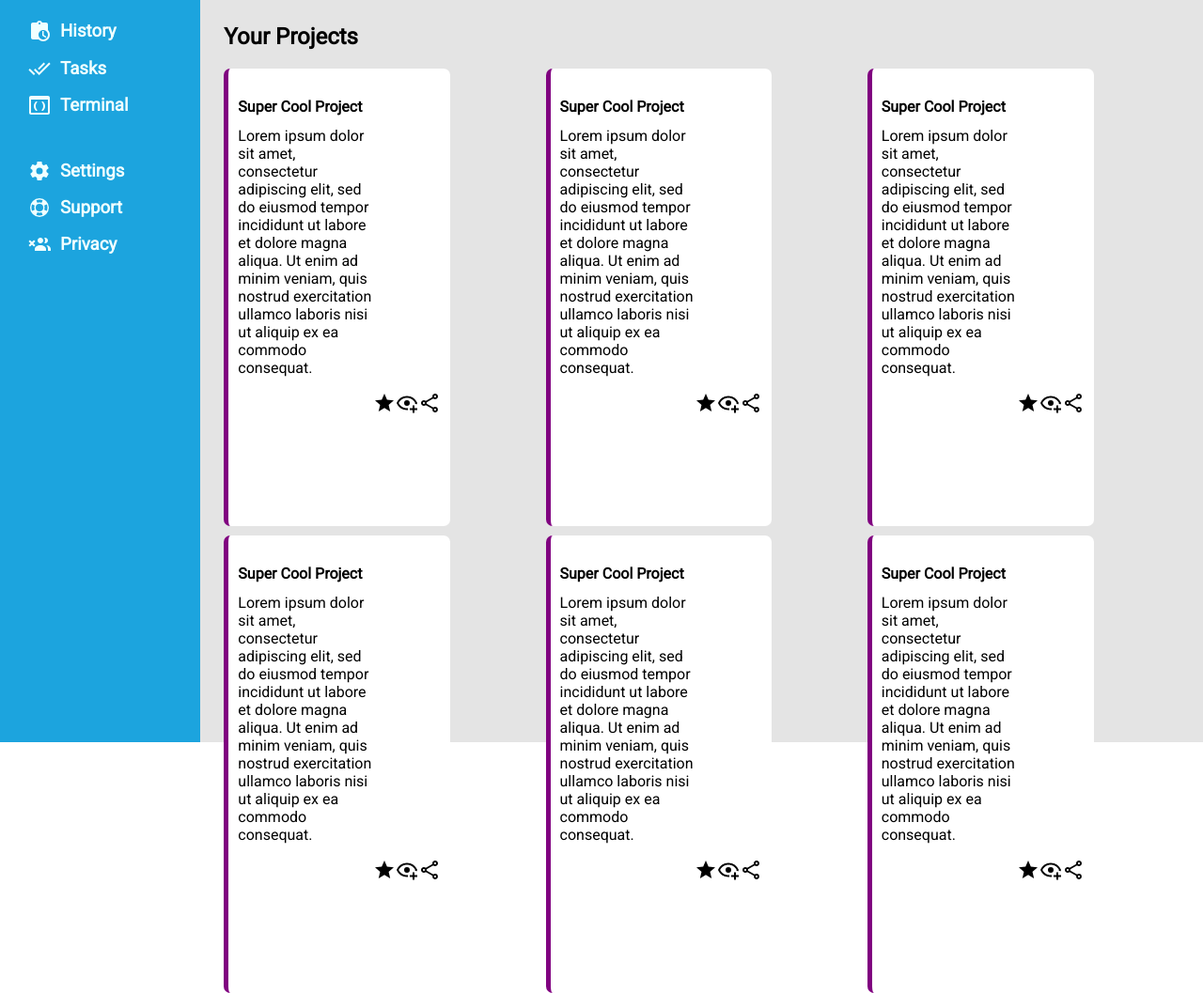
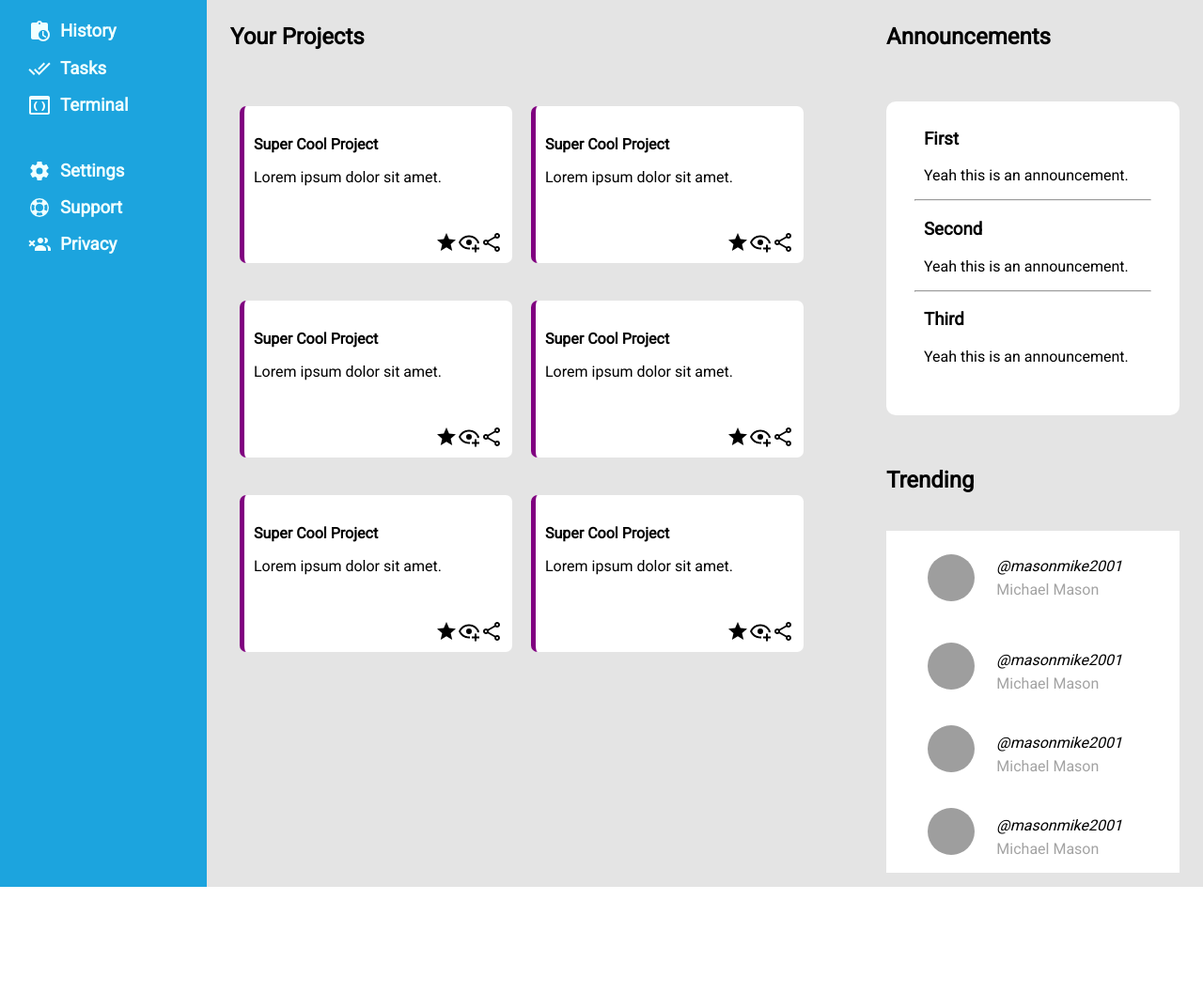
Before and after one commit to masonmike2001/admin-dashboard, a plain HTML site: page index.html in a window 1280 px wide. Shown: the part 230-1287 px from the top of the page at 94% size. After the commit the page ends 1174 px from the top, so only its background shows below. Drawn offline with Linux system fonts and the light colour scheme; grey boxes are pictures that could not be loaded.

Commit message:
A: completed announcements and trending sections, revamped proportions and margins, and appearance on different sized screens

```diff
--- a/index.html
+++ b/index.html
@@ -20,7 +20,7 @@
                     <svg id="head" style="width:34px;height:34px" viewBox="0 0 24 24">
                         <path fill="currentColor" d="M20 3H4C2.9 3 2 3.9 2 5V19C2 20.1 2.9 21 4 21H20C21.1 21 22 20.1 22 19V5C22 3.9 21.1 3 20 3M8 19H5V17H8V19M8 16H5V14H8V16M8 13H5V11H8V13M13.5 19H10.5V17H13.5V19M13.5 16H10.5V14H13.5V16M13.5 13H10.5V11H13.5V13M19 19H16V17H19V19M19 16H16V14H19V16M19 13H16V11H19V13M19 9H5V5H19V9Z" />
                     </svg>
-                    <h3>Dashboard</h3>
+                    <h3 id="title-txt">Dashboard</h3>
                 </div>
                 <div class="side-item">
                     <svg style="width:24px;height:24px" viewBox="0 0 24 24">
@@ -104,9 +104,10 @@
             <div id="main-content">
                 <h2>Your Projects</h2>
                 <div id="projects">
+
                     <div class="project-card">
                         <h4>Super Cool Project</h4>
-                            <p>Lorem ipsum dolor sit amet, consectetur adipiscing elit, sed do eiusmod tempor incididunt ut labore et dolore magna aliqua. Ut enim ad minim veniam, quis nostrud exercitation ullamco laboris nisi ut aliquip ex ea commodo consequat.</p>
+                        <p>Lorem ipsum dolor sit amet.</p>
                         <svg id="star" style="width:24px;height:24px" viewBox="0 0 24 24">
                             <path fill="currentColor" d="M12,17.27L18.18,21L16.54,13.97L22,9.24L14.81,8.62L12,2L9.19,8.62L2,9.24L7.45,13.97L5.82,21L12,17.27Z" />
                         </svg>
@@ -119,7 +120,7 @@
                     </div>
                     <div class="project-card">
                         <h4>Super Cool Project</h4>
-                            <p>Lorem ipsum dolor sit amet, consectetur adipiscing elit, sed do eiusmod tempor incididunt ut labore et dolore magna aliqua. Ut enim ad minim veniam, quis nostrud exercitation ullamco laboris nisi ut aliquip ex ea commodo consequat.</p>
+                        <p>Lorem ipsum dolor sit amet.</p>
                         <svg id="star" style="width:24px;height:24px" viewBox="0 0 24 24">
                             <path fill="currentColor" d="M12,17.27L18.18,21L16.54,13.97L22,9.24L14.81,8.62L12,2L9.19,8.62L2,9.24L7.45,13.97L5.82,21L12,17.27Z" />
                         </svg>
@@ -132,7 +133,7 @@
                     </div>
                     <div class="project-card">
                         <h4>Super Cool Project</h4>
-                            <p>Lorem ipsum dolor sit amet, consectetur adipiscing elit, sed do eiusmod tempor incididunt ut labore et dolore magna aliqua. Ut enim ad minim veniam, quis nostrud exercitation ullamco laboris nisi ut aliquip ex ea commodo consequat.</p>
+                        <p>Lorem ipsum dolor sit amet.</p>
                         <svg id="star" style="width:24px;height:24px" viewBox="0 0 24 24">
                             <path fill="currentColor" d="M12,17.27L18.18,21L16.54,13.97L22,9.24L14.81,8.62L12,2L9.19,8.62L2,9.24L7.45,13.97L5.82,21L12,17.27Z" />
                         </svg>
@@ -145,7 +146,7 @@
                     </div>
                     <div class="project-card">
                         <h4>Super Cool Project</h4>
-                            <p>Lorem ipsum dolor sit amet, consectetur adipiscing elit, sed do eiusmod tempor incididunt ut labore et dolore magna aliqua. Ut enim ad minim veniam, quis nostrud exercitation ullamco laboris nisi ut aliquip ex ea commodo consequat.</p>
+                        <p>Lorem ipsum dolor sit amet.</p>
                         <svg id="star" style="width:24px;height:24px" viewBox="0 0 24 24">
                             <path fill="currentColor" d="M12,17.27L18.18,21L16.54,13.97L22,9.24L14.81,8.62L12,2L9.19,8.62L2,9.24L7.45,13.97L5.82,21L12,17.27Z" />
                         </svg>
@@ -158,7 +159,7 @@
                     </div>
                     <div class="project-card">
                         <h4>Super Cool Project</h4>
-                            <p>Lorem ipsum dolor sit amet, consectetur adipiscing elit, sed do eiusmod tempor incididunt ut labore et dolore magna aliqua. Ut enim ad minim veniam, quis nostrud exercitation ullamco laboris nisi ut aliquip ex ea commodo consequat.</p>
+                        <p>Lorem ipsum dolor sit amet.</p>
                         <svg id="star" style="width:24px;height:24px" viewBox="0 0 24 24">
                             <path fill="currentColor" d="M12,17.27L18.18,21L16.54,13.97L22,9.24L14.81,8.62L12,2L9.19,8.62L2,9.24L7.45,13.97L5.82,21L12,17.27Z" />
                         </svg>
@@ -171,7 +172,7 @@
                     </div>
                     <div class="project-card">
                         <h4>Super Cool Project</h4>
-                            <p>Lorem ipsum dolor sit amet, consectetur adipiscing elit, sed do eiusmod tempor incididunt ut labore et dolore magna aliqua. Ut enim ad minim veniam, quis nostrud exercitation ullamco laboris nisi ut aliquip ex ea commodo consequat.</p>
+                        <p>Lorem ipsum dolor sit amet.</p>
                         <svg id="star" style="width:24px;height:24px" viewBox="0 0 24 24">
                             <path fill="currentColor" d="M12,17.27L18.18,21L16.54,13.97L22,9.24L14.81,8.62L12,2L9.19,8.62L2,9.24L7.45,13.97L5.82,21L12,17.27Z" />
                         </svg>
@@ -183,11 +184,47 @@
                         </svg>
                     </div>
                 </div>
+                <h2>Announcements</h2>
                 <div id="announcements">
-
+                        <h3>First</h3>
+                        <p>Yeah this is an announcement.</p>
+                        <hr>
+                        <h3>Second</h3>
+                        <p>Yeah this is an announcement.</p>
+                        <hr>
+                        <h3>Third</h3>
+                        <p>Yeah this is an announcement.</p>
                 </div>
+                <h2>Trending</h2>
                 <div id="trending">
-
+                    <div class="trend-card">
+                        <img id="pp-trend" src="https://avatars.githubusercontent.com/u/56095222?v=4" id="ppThumb">
+                        <div id="right-trend">
+                            <p id="head-txt">@masonmike2001</p>
+                            <p id="tag">Michael Mason</p>
+                        </div>
+                    </div>
+                    <div class="trend-card">
+                        <img id="pp-trend" src="https://avatars.githubusercontent.com/u/56095222?v=4" id="ppThumb">
+                        <div id="right-trend">
+                            <p id="head-txt">@masonmike2001</p>
+                            <p id="tag">Michael Mason</p>
+                        </div>
+                    </div>
+                    <div class="trend-card">
+                        <img id="pp-trend" src="https://avatars.githubusercontent.com/u/56095222?v=4" id="ppThumb">
+                        <div id="right-trend">
+                            <p id="head-txt">@masonmike2001</p>
+                            <p id="tag">Michael Mason</p>
+                        </div>
+                    </div>
+                    <div class="trend-card">
+                        <img id="pp-trend" src="https://avatars.githubusercontent.com/u/56095222?v=4" id="ppThumb">
+                        <div id="right-trend">
+                            <p id="head-txt">@masonmike2001</p>
+                            <p id="tag">Michael Mason</p>
+                        </div>
+                    </div>
                 </div>
             </div>
         </div>
--- a/style.css
+++ b/style.css
@@ -2,7 +2,7 @@ body {
     margin: 0;
     display: grid;
     grid-template-columns: 1fr 5fr;
-    grid-template-rows: 220px 100vh;
+    grid-template-rows: 220px max-content;
     font-family: 'Roboto', sans-serif;;
 }
 
@@ -11,7 +11,15 @@ body {
     grid-column: 1;
     grid-row: 1 / span 2;
     color: azure;
-    min-width: 200px;
+    min-width: 220px;
+}
+
+#title-txt {
+    margin-left: -5px;
+}
+
+.title {
+    margin-left: -5px;
 }
 
 #header {
@@ -132,29 +140,32 @@ input {
     grid-column: 2;
     padding: 15px 25px;
     display: grid;
-    grid-template: 3fr 1fr / 1fr;
+    gap: 20px;
+    grid-template: .2fr 2fr .2fr 2fr/ 2.5fr 1fr;
 }
 
 #projects {
     display: grid;
-    grid-template-columns: repeat(3, 1fr);
-    gap: 10px;
-
+    grid-template-columns: repeat(auto-fit, 310px);
+    height: min-content;
+    grid-column: 1;
+    grid-row: 2/ span 3;
 }
 
 .project-card {
     background-color: white;
     padding: 10px;
     display: grid;
-    grid-template: .25fr 1fr 0.5fr/ 4fr repeat(3, .25fr);
+    margin:  20px 10px;
+    grid-template: .25fr 1fr .1fr/ 4fr repeat(3, .25fr);
     border-radius: 7px;
     border-left: purple solid 5px;
-    width: 65%;
 }
 
 .project-card>p {
     grid-row: 2;
-    margin-top: -15px;
+    margin-top: -5px;
+    grid-column: span 4;
 }
 
 .project-card>svg {
@@ -172,3 +183,61 @@ input {
 #share {
     grid-column: 4;
 }
+
+#announcements {
+    background-color: white;
+    margin: auto;
+    padding: 10px 30px;
+    border-radius: 10px;
+    margin-top: 15px;
+    margin-bottom: 15px;
+}
+
+#announcements>h3, #announcements>p {
+    padding: 0 10px;
+}
+
+
+#announcements>hr {
+    width: 250px;
+    background-color: gray;
+}
+
+#trending {
+    background-color: white;
+    display: grid;
+    height: max-content;
+    grid-template-columns: 1fr;
+    grid-template-rows: repeat(auto-fit, 100px);
+}
+
+.trend-card {
+    display: grid;
+    grid-template-columns: 1fr 2fr;
+    grid-template-rows: 1fr;
+    margin-left: 20px;
+}
+
+#pp-trend {
+    grid-column: 1;
+    grid-row: 1;
+    width: 50px;
+    height: 50px;
+    border-radius: 50%;
+    margin: auto;
+}
+
+#right-trend {
+    grid-row: 1 ;
+    grid-column: 2;
+}
+
+#head-txt {
+    font-style: italic;
+    margin-top: 28px;
+    margin-bottom: -10px;
+}
+
+#tag {
+    color: rgb(163, 163, 163);
+}
```
Lines whose indentation alone changed are shown as unchanged.
